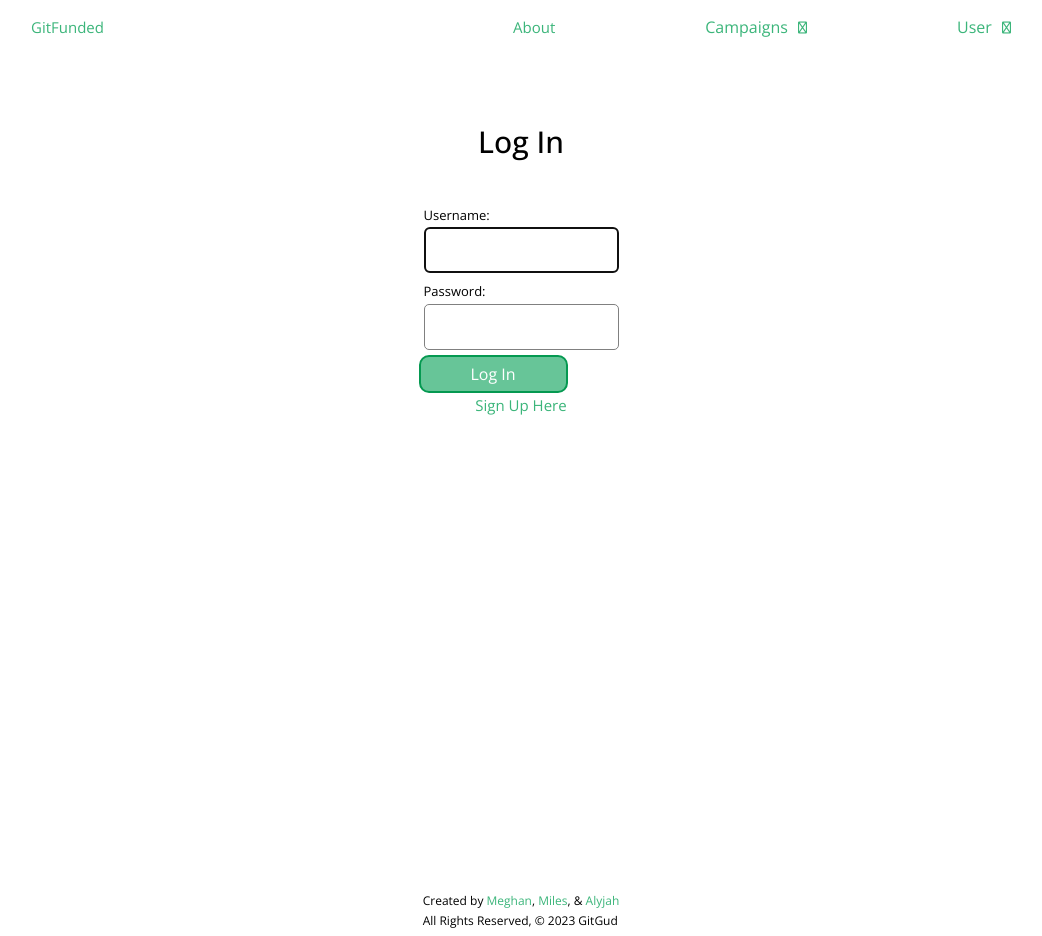
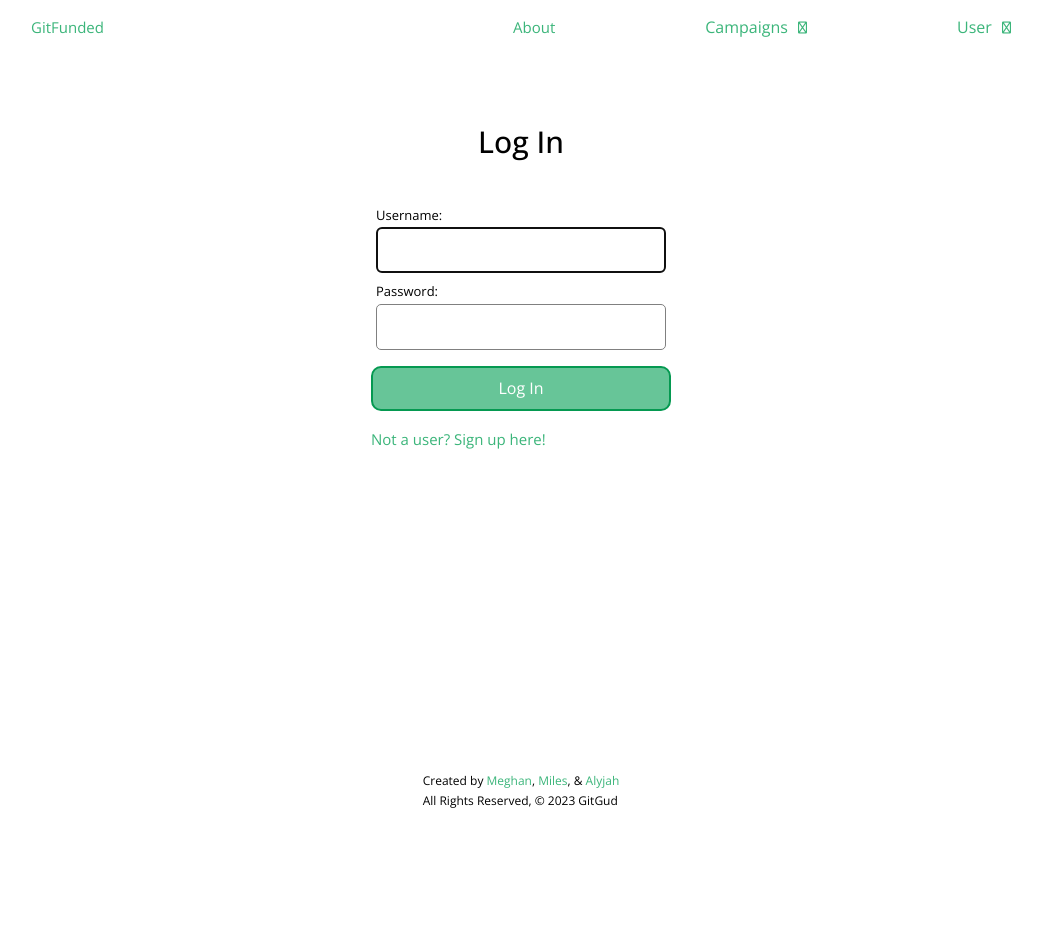
Before and after one commit to bardIRL/gitfunded-app, a Django app: page /accounts/login/ in a window 1280 px wide. Shown: the whole page, without its empty margins (119-1161 px from the left). After the commit the page ends 808 px from the top, so only its background shows below. Run offline with Django 4.2, Linux system fonts and the light colour scheme; some libraries are stand-ins or nearby versions.

Commit message:
adds styles to forms

```diff
--- a/main_app/static/css/style.css
+++ b/main_app/static/css/style.css
@@ -50,7 +50,7 @@ footer {
 }
 
 main {
-  min-height: 100vh;
+  min-height: 85vh;
 }
 
 footer {
@@ -194,6 +194,7 @@ ul {
 .summary,
 .category {
   margin: 5px 0;
+  font-size: 14px;
 }
 
 /* details styles */
@@ -283,6 +284,8 @@ label {
   display: flex;
   flex-direction: row;
   gap: 2em;
+  justify-content: center;
+  align-items: center;
 }
 
 .progress {
@@ -358,12 +361,16 @@ hr {
 
 .donation-list {
   display: block;
-  /* overflow-y: scroll; */
+  overflow-y: scroll;
   overflow-x: hidden;
   height: 25em;
   width: 35em;
   padding: 1em;
   padding-top: 0;
+}
+
+.donation-form {
+  width: 20em;
 }
 
 .quote {
@@ -392,9 +399,22 @@ hr {
 
 /* create styles */
 
-.create-form {
+form {
   display: flex;
   flex-direction: column;
+  justify-content: center;
+  align-items: center;
   gap: 2px;
   width: 40em;
+  display: block;
 }
+
+input[type="submit"] {
+  margin: 1em 0;
+  padding: 0.6em;
+}
+
+/* registration styles */
+.registration {
+  width: 20em;
+}
--- a/main_app/templates/home.html
+++ b/main_app/templates/home.html
@@ -1,5 +1,5 @@
 {% extends 'base.html' %} {% block content %}
 
-<div class="landing-container"></div>
+<h1>Home</h1>
 
 {% endblock %}
--- a/main_app/templates/registration/login.html
+++ b/main_app/templates/registration/login.html
@@ -1,15 +1,11 @@
-{% extends 'base.html' %}
-{% block content %}
+{% extends 'base.html' %} {% block content %}
 
 <h1>Log In</h1>
 
-<form method="POST" action="{% url 'login' %}">
-    {% csrf_token %}
-    {{ form.as_p }}
-    <input type="hidden" name="next" value="{{ next }}">
-    <button type="submit" class="btn">Log In</button>
-  </form>
-
-<a href="{% url 'signup' %}">Sign Up Here</a>
-
+<form class="registration" method="POST" action="{% url 'login' %}">
+  {% csrf_token %} {{ form.as_p }}
+  <input type="hidden" name="next" value="{{ next }}" />
+  <input type="submit" value="Log In" />
+  <a class="sign-up" href="{% url 'signup' %}">Not a user? Sign up here!</a>
+</form>
 {% endblock %}
```
Also changed, not shown: main_app/forms.py (+10 -0 lines), main_app/models.py (+9 -8 lines), main_app/templates/registration/signup.html (+5 -8 lines), main_app/migrations/0009_alter_campaign_about_alter_campaign_category_and_more.py (added).
